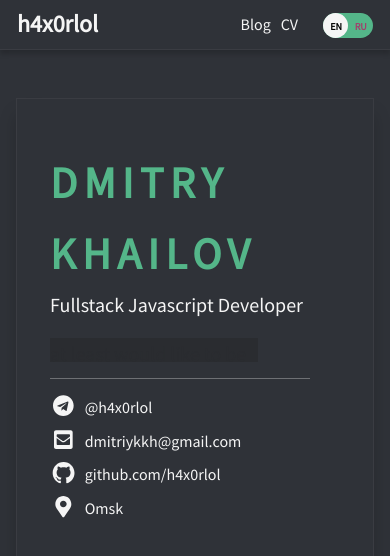
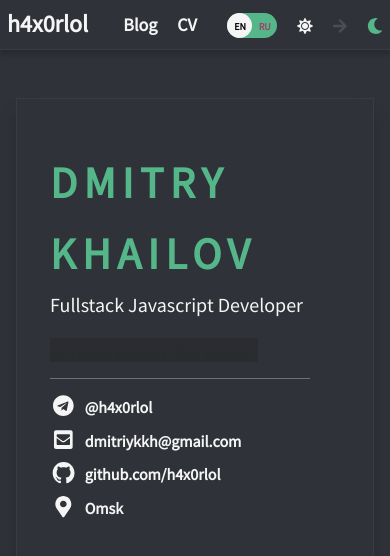
Before and after one commit to h4x0rlol/Blog, a Next.js app in the folder client/: page / in a window 390 px wide. Shown: the top 556 px of the page. Built offline with nearby package versions, Linux system fonts and the light colour scheme.

Commit message:
adapt for all screen sizes

```diff
--- a/client/components/Navbar.jsx
+++ b/client/components/Navbar.jsx
@@ -1,5 +1,7 @@
 import styles from "../styles/Navbar.module.scss";
 import Link from "next/link";
+import { faSun, faArrowRight, faMoon } from "@fortawesome/free-solid-svg-icons";
+import { FontAwesomeIcon } from "@fortawesome/react-fontawesome";
 
 const Navbar = ({ children }) => {
   return (
@@ -14,12 +16,33 @@ const Navbar = ({ children }) => {
             <Link href="/">
               <a>CV</a>
             </Link>
+          </div>
+          <div className={styles.navbar_buttons}>
             <div className={styles.navbar_language}>
               <label className={styles.navbar_switcher}>
                 <input className={styles.navbar_input} type="checkbox" />
                 <span className={styles.navbar_slider}></span>
                 <span className={styles.navbar_en}>EN</span>
                 <span className={styles.navbar_ru}>RU</span>
+              </label>
+            </div>
+            <div className={styles.navbar_theme}>
+              <label className={styles.navbar_theme_switcher}>
+                <input type="checkbox" />
+                <div>
+                  <i>
+                    <FontAwesomeIcon icon={faSun} />
+                  </i>
+                  <i>
+                    <FontAwesomeIcon
+                      icon={faArrowRight}
+                      className={styles.switcher_arrow}
+                    />
+                  </i>
+                  <i>
+                    <FontAwesomeIcon icon={faMoon} />
+                  </i>
+                </div>
               </label>
             </div>
           </div>
--- a/client/package.json
+++ b/client/package.json
@@ -9,6 +9,10 @@
     "lint": "next lint"
   },
   "dependencies": {
+    "@fortawesome/fontawesome-svg-core": "^1.2.35",
+    "@fortawesome/free-brands-svg-icons": "^5.15.3",
+    "@fortawesome/free-solid-svg-icons": "^5.15.3",
+    "@fortawesome/react-fontawesome": "^0.1.14",
     "next": "11.0.1",
     "react": "17.0.2",
     "react-dom": "17.0.2",
--- a/client/styles/Navbar.module.scss
+++ b/client/styles/Navbar.module.scss
@@ -37,14 +37,15 @@ $deep-blue: #54b689;
 
   a {
     color: #f5f5f5;
+    font-size: 18px;
     text-decoration: none;
-    margin-right: 10px;
+    padding: 10px;
     cursor: pointer;
   }
 }
 
 .navbar_language {
-  padding: 15px;
+  padding-left: 15px;
 }
 
 .navbar_switcher {
@@ -130,3 +131,100 @@ $deep-blue: #54b689;
 .navbar_ru {
   right: #{$height / 4};
 }
+
+.navbar_theme {
+  display: flex;
+  align-items: center;
+  justify-content: center;
+  padding: 15px;
+  margin-top: 5px;
+}
+
+.navbar_theme_switcher {
+  user-select: none;
+  cursor: pointer;
+  padding: 16px;
+  border-radius: 16px;
+
+  .switcher_arrow {
+    margin: 0px 20px;
+    color: #88888852;
+    transition: all 400ms cubic-bezier(0.995, -0.265, 0.855, 0.505);
+  }
+
+  input {
+    height: 0;
+    width: 0;
+    display: none;
+    + div > i {
+      transition: all 400ms cubic-bezier(0.995, -0.265, 0.855, 0.505);
+    }
+
+    &:checked {
+      + div {
+        .switcher_arrow {
+          transform: rotate(-180deg);
+        }
+
+        > :first-child {
+          color: $deep-blue;
+        }
+      }
+    }
+
+    &:not(:checked) {
+      + div {
+        > :last-child {
+          color: $deep-blue;
+        }
+      }
+    }
+  }
+}
+
+@media (max-width: 480px) {
+  .navbar_theme {
+    padding: 0;
+  }
+  .navbar_theme_switcher {
+    padding: 0;
+    padding-right: 5px;
+  }
+
+  .navbar_language {
+    padding-left: 0;
+    padding-right: 20px;
+  }
+
+  .navbar_name {
+    padding: 5px;
+  }
+}
+
+@media (max-width: 350px) {
+  .navbar_language {
+    padding-right: 9px;
+  }
+
+  .navbar_buttons {
+    a {
+      padding: 5px;
+    }
+  }
+}
+
+@media (max-width: 319px) {
+  .navbar_name {
+    padding: 0;
+  }
+
+  .navbar_language {
+    padding-right: 0px;
+  }
+
+  .navbar_buttons {
+    a {
+      padding: 0px;
+    }
+  }
+}
--- a/client/styles/global.scss
+++ b/client/styles/global.scss
@@ -18,7 +18,7 @@ $l: #1abc89;
   -webkit-font-smoothing: antialiased;
   font-family: "Source Sans Pro", sans-serif;
   line-height: 1.618;
-  font-weight: 400;
+  font-weight: bold;
 }
 
 body {
```
Also changed, not shown: 1 other file (tests, documents, lock files or other folders).
